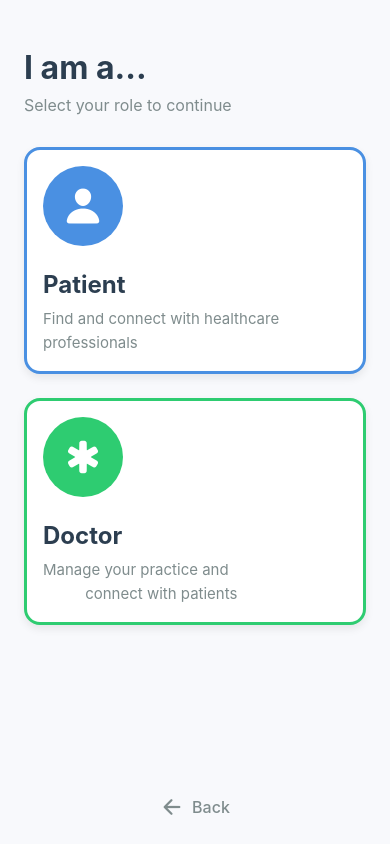
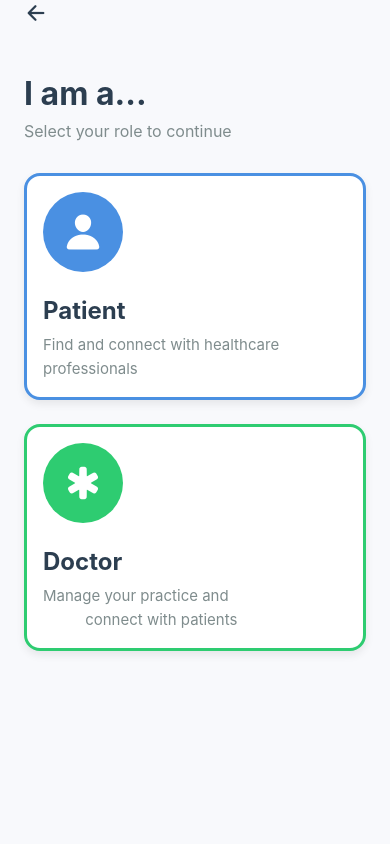
Before and after one commit to SoulaimaneHaddach/frontend-of-health, a React Native app: screen /RoleSelection in a window 390 px wide. Built offline with nearby package versions, Linux system fonts and the light colour scheme.

Commit message:
fix filter and small bug

```diff
--- a/src/components/BottomNavBar.tsx
+++ b/src/components/BottomNavBar.tsx
@@ -6,10 +6,11 @@ import { COLORS, SPACING, RADIUS, SHADOWS } from '../constants/theme';
 import { SpecialtyType } from '../types';
 
 interface BottomNavBarProps {
-  selectedSpecialty: SpecialtyType;  // <-- بدل string استخدم SpecialtyType
+  selectedSpecialty: SpecialtyType;
   onSpecialtySelect: (specialty: SpecialtyType) => void;
   onSearchPress: () => void;
 }
+
 
 export const BottomNavBar: React.FC<BottomNavBarProps> = ({
   selectedSpecialty,
--- a/src/screens/RoleSelectionScreen.tsx
+++ b/src/screens/RoleSelectionScreen.tsx
@@ -15,7 +15,9 @@ export const RoleSelectionScreen: React.FC<RoleSelectionScreenProps> = ({ naviga
   return (
     <SafeAreaView style={styles.container}>
       <StatusBar barStyle="dark-content" backgroundColor={COLORS.background} />
-
+      <TouchableOpacity onPress={() => navigation.goBack()}>
+                <Ionicons name="arrow-back" size={24} color={COLORS.textPrimary} />
+      </TouchableOpacity>
       <View style={styles.header}>
         <Text style={styles.title}>I am a...</Text>
         <Text style={styles.subtitle}>Select your role to continue</Text>
@@ -40,13 +42,7 @@ export const RoleSelectionScreen: React.FC<RoleSelectionScreenProps> = ({ naviga
         />
       </View>
 
-      <TouchableOpacity
-        style={styles.backButton}
-        onPress={() => navigation.goBack()}
-      >
-        <Ionicons name="arrow-back"  size={24} color={COLORS.textSecondary} />
-        <Text style={styles.backText}>Back</Text>
-      </TouchableOpacity>
+
     </SafeAreaView>
   );
 };
--- a/src/screens/WelcomeScreen.tsx
+++ b/src/screens/WelcomeScreen.tsx
@@ -21,7 +21,7 @@ export const WelcomeScreen: React.FC<WelcomeScreenProps> = ({ navigation }) => {
           <Ionicons name="medical" size={80} color={COLORS.white} />
         </View>
 
-        <Text style={styles.title}>DocBooky</Text>
+        <Text style={styles.title}>DocBook</Text>
         <Text style={styles.subtitle}>Your trusted healthcare companion</Text>
       </View>
 
--- a/src/screens/user/HomeScreen.tsx
+++ b/src/screens/user/HomeScreen.tsx
@@ -1,5 +1,5 @@
 // src/screens/user/HomeScreen.tsx
-import React, { useState, useEffect } from 'react';
+import React, { useState, useEffect, useMemo } from 'react';
 import {
   View,
   Text,
@@ -19,6 +19,7 @@ import { COLORS, FONT_SIZES, SPACING, RADIUS, SHADOWS } from '../../constants/th
 import { SpecialtyType, DoctorResponseDto } from '../../types';
 import { BottomNavBar } from '../../components/BottomNavBar';
 import api from '../../services/api';
+import SpecialtyFilter from '../../components/SpecialtyFilter';
 
 type HomeScreenProps = {
   navigation: NativeStackNavigationProp<any>;
@@ -59,7 +60,7 @@ export const HomeScreen: React.FC<HomeScreenProps> = ({ navigation }) => {
   // Fetch doctors whenever the specialty changes
   useEffect(() => {
     fetchDoctors();
-  }, [selectedSpecialty]);
+  }, []);
 
   const fetchDoctors = async () => {
     setLoading(true);
@@ -74,14 +75,22 @@ export const HomeScreen: React.FC<HomeScreenProps> = ({ navigation }) => {
   };
 
   const filterDoctors = () => {
+    const q = (searchQuery ?? '').trim().toLowerCase();
+
     return doctors.filter((doctor) => {
-      const matchesSearch =
-        searchQuery === '' || doctor.name.toLowerCase().includes(searchQuery.toLowerCase());
-      return matchesSearch;
+      const name = (doctor.name ?? '').toLowerCase();
+      const specialization = (doctor.specialization ?? '').toLowerCase();
+      const matchesSearch = q === '' || name.includes(q);
+      const matchesSpecialty =
+        selectedSpecialty === 'all' ||
+        specialization.toLowerCase() === selectedSpecialty.toLowerCase();
+
+      return matchesSearch && matchesSpecialty;
     });
   };
 
-  const filteredDoctors = filterDoctors();
+
+  const filteredDoctors = useMemo(() => filterDoctors(), [doctors, searchQuery, selectedSpecialty]);
 
   if (!userLocation) {
     return (
```
